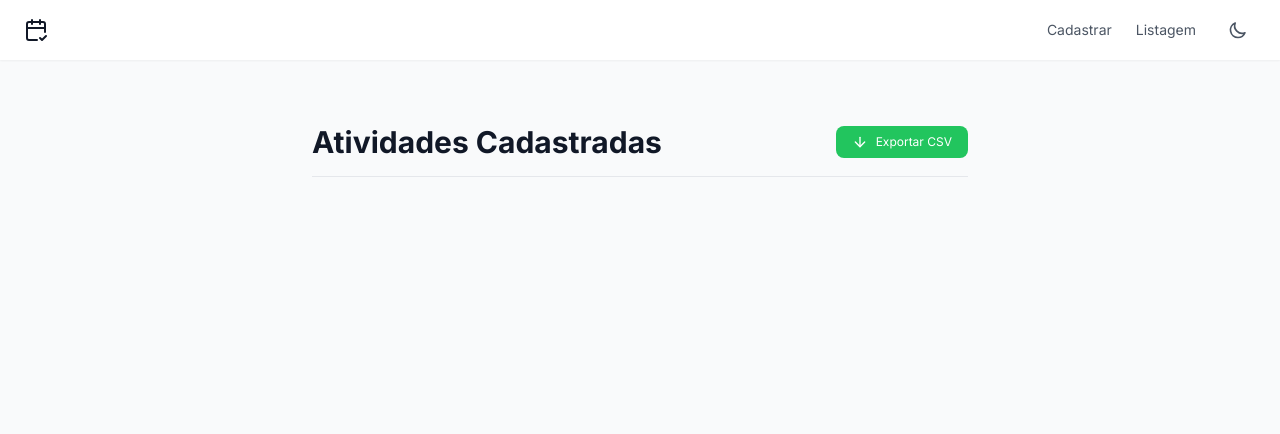
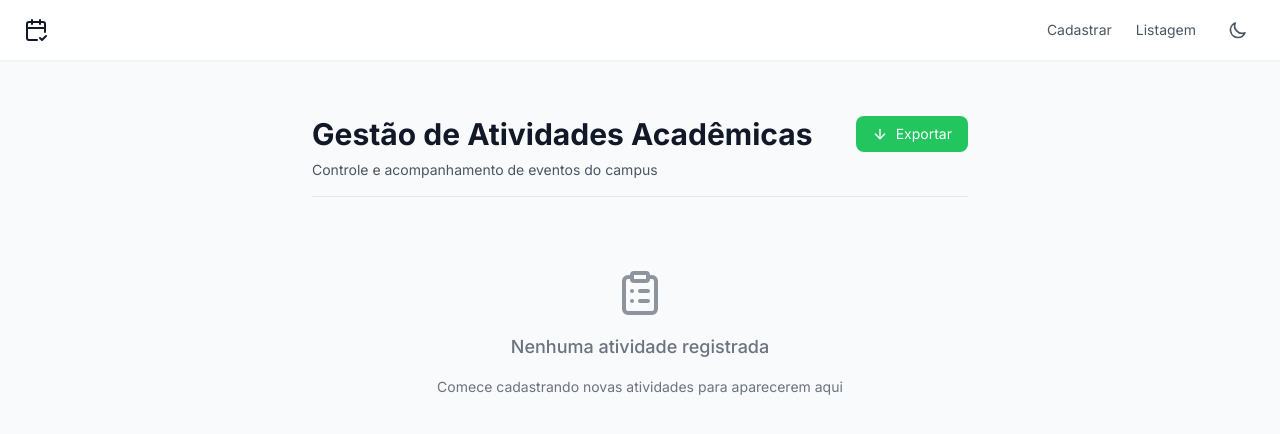
Before and after one commit to alanlimadev/tec-web-mini-projeto5, a Next.js app: page /listagem in a window 1280 px wide. Shown: the top 434 px of the page. Built offline with nearby package versions, Linux system fonts and the light colour scheme.

Commit message:
feat: enhance ListagemPage layout with improved styling, additional icons, and no activities message

```diff
--- a/src/app/listagem/page.tsx
+++ b/src/app/listagem/page.tsx
@@ -4,7 +4,7 @@ import Link from 'next/link';
 import { useEffect, useState } from 'react';
 import { getActivities, removeActivity } from '@/app/lib/data';
 import { Activity } from '@/app/types/activity';
-import { ArrowDown } from 'lucide-react';
+import { ArrowDown, Trash2, Calendar, User, ClipboardList } from 'lucide-react';
 
 export default function ListagemPage() {
   const [activities, setActivities] = useState<Activity[]>([]);
@@ -59,78 +59,89 @@ export default function ListagemPage() {
   };
 
   return (
-    <div className="min-h-screen bg-gray-50 dark:bg-gray-900 transition-colors duration-200 py-8 px-4 sm:px-6 lg:px-8">
-      <div className="max-w-3xl mx-auto">
-        <div className="mb-8 pb-4 border-b dark:border-gray-700 flex justify-between items-center">
-          <h1 className="text-3xl font-bold text-gray-900 dark:text-gray-100">
-            Atividades Cadastradas
+    <div className="min-h-screen bg-gray-50 dark:bg-gray-900 transition-colors duration-200 py-4 px-4 sm:py-6 sm:px-6 lg:px-8">
+      <div className="max-w-6xl mx-auto">
+        <div className="mb-6 pb-4 border-b dark:border-gray-700 flex flex-col sm:flex-row justify-between items-start sm:items-start gap-4">
+          <div className="space-y-2">
+            <h1 className="text-2xl sm:text-3xl font-bold text-gray-900 dark:text-gray-100">
+              Gestão de Atividades Acadêmicas
             </h1>
+            <p className="text-sm text-gray-600 dark:text-gray-400">
+              Controle e acompanhamento de eventos do campus
+            </p>
+          </div>
 
           <button
             onClick={handleExportCSV}
-            className="flex items-center gap-2 px-4 py-2 bg-green-500 hover:bg-green-600
-              text-white text-xs rounded-lg transition-colors duration-200"
-            title="Exportar para CSV"
+            className="w-full sm:w-auto px-4 py-2 bg-green-500 hover:bg-green-600
+              text-white text-sm rounded-lg transition-all flex items-center justify-center gap-2"
           >
             <ArrowDown className="h-4 w-4" />
-            <span>Exportar CSV</span>
+            <span>Exportar</span>
           </button>
         </div>
 
-        <div className="space-y-4">
-          {activities.map((activity) => (
+        <div className="grid grid-cols-1 gap-3 sm:gap-4">
+          {activities.length === 0 ? (
+            <div className="col-span-full py-12 text-center">
+              <div className="max-w-md mx-auto space-y-4 text-gray-500 dark:text-gray-400">
+                <ClipboardList className="h-12 w-12 mx-auto opacity-75" />
+                <p className="text-lg font-medium">
+                  Nenhuma atividade registrada
+                </p>
+                <p className="text-sm">
+                  Comece cadastrando novas atividades para aparecerem aqui
+                </p>
+              </div>
+            </div>
+          ) : (
+            activities.map((activity) => (
               <div
                 key={activity.id}
-              className="p-6 bg-white dark:bg-gray-800 rounded-xl shadow-sm hover:shadow-md
-                dark:shadow-gray-900/20 border border-gray-200 dark:border-gray-700
+                className="p-4 sm:p-5 bg-white dark:bg-gray-800 rounded-lg shadow-xs hover:shadow-sm
+                  dark:shadow-gray-900/10 border border-gray-150 dark:border-gray-700
                   transition-all duration-200 group"
               >
-              <div className="flex justify-between items-start gap-4">
+                <div className="flex justify-between items-start gap-3">
                   <Link
                     href={`/detalhes/${activity.id}`}
-                  className="flex-1 hover:opacity-80 transition-opacity"
+                    className="flex-1 hover:opacity-80 transition-opacity space-y-2"
                   >
-                  <div className="space-y-2">
-                    <h2 className="text-xl font-semibold text-gray-900 dark:text-gray-100">
+                    <h2 className="text-lg font-semibold text-gray-900 dark:text-gray-100">
                       {activity.nome}
                     </h2>
-                    <p className="text-gray-600 dark:text-gray-400">
-                      Responsável: {activity.responsavel}
-                    </p>
-                    <p className="text-sm text-gray-500 dark:text-gray-500">
+
+                    <div className="flex flex-col sm:flex-row sm:items-center gap-2 sm:gap-4 text-sm">
+                      <div className="flex items-center gap-1.5 text-gray-600 dark:text-gray-400">
+                        <User className="h-4 w-4 opacity-75" />
+                        <span>{activity.responsavel}</span>
+                      </div>
+
+                      <div className="flex items-center gap-1.5 text-gray-500 dark:text-gray-500">
+                        <Calendar className="h-4 w-4 opacity-75" />
+                        <span>
                           {new Date(activity.data).toLocaleDateString('pt-BR', {
                             day: '2-digit',
-                        month: 'long',
+                            month: 'short',
                             year: 'numeric',
                           })}
-                    </p>
+                        </span>
+                      </div>
                     </div>
                   </Link>
 
                   <button
                     onClick={() => handleDelete(activity.id)}
-                  className="text-red-500 hover:text-red-700 dark:text-red-400 dark:hover:text-red-300
-                    ml-4 opacity-80 group-hover:opacity-100 transition-opacity duration-150"
+                    className="p-1.5 text-red-500 hover:bg-red-50 dark:hover:bg-red-900/10
+                      rounded-lg transition-colors duration-200"
                     title="Excluir atividade"
                   >
-                  <svg
-                    xmlns="http://www.w3.org/2000/svg"
-                    className="h-6 w-6"
-                    fill="none"
-                    viewBox="0 0 24 24"
-                    stroke="currentColor"
-                  >
-                    <path
-                      strokeLinecap="round"
-                      strokeLinejoin="round"
-                      strokeWidth={2}
-                      d="M19 7l-.867 12.142A2 2 0 0116.138 21H7.862a2 2 0 01-1.995-1.858L5 7m5 4v6m4-6v6m1-10V4a1 1 0 00-1-1h-4a1 1 0 00-1 1v3M4 7h16"
-                    />
-                  </svg>
+                    <Trash2 className="h-5 w-5" />
                   </button>
                 </div>
               </div>
-          ))}
+            ))
+          )}
         </div>
       </div>
     </div>
```
Lines whose indentation alone changed are shown as unchanged.
